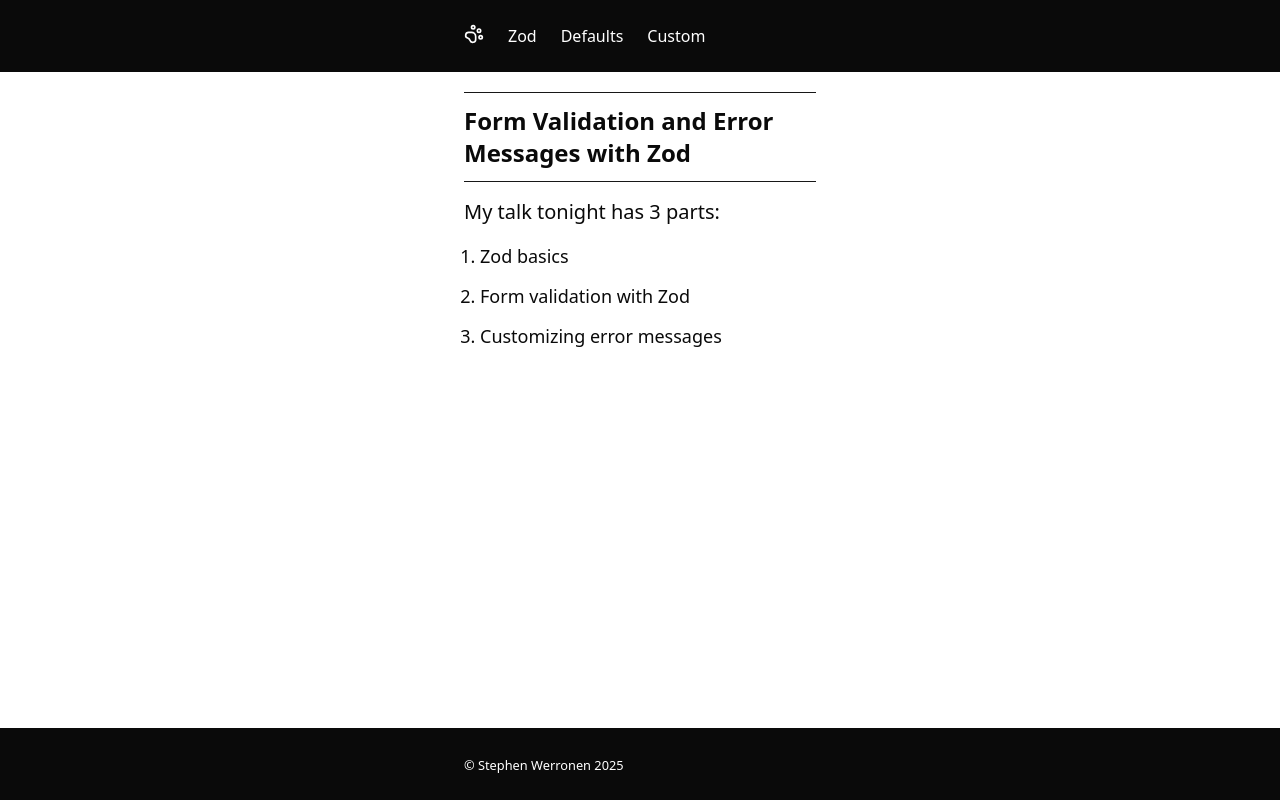
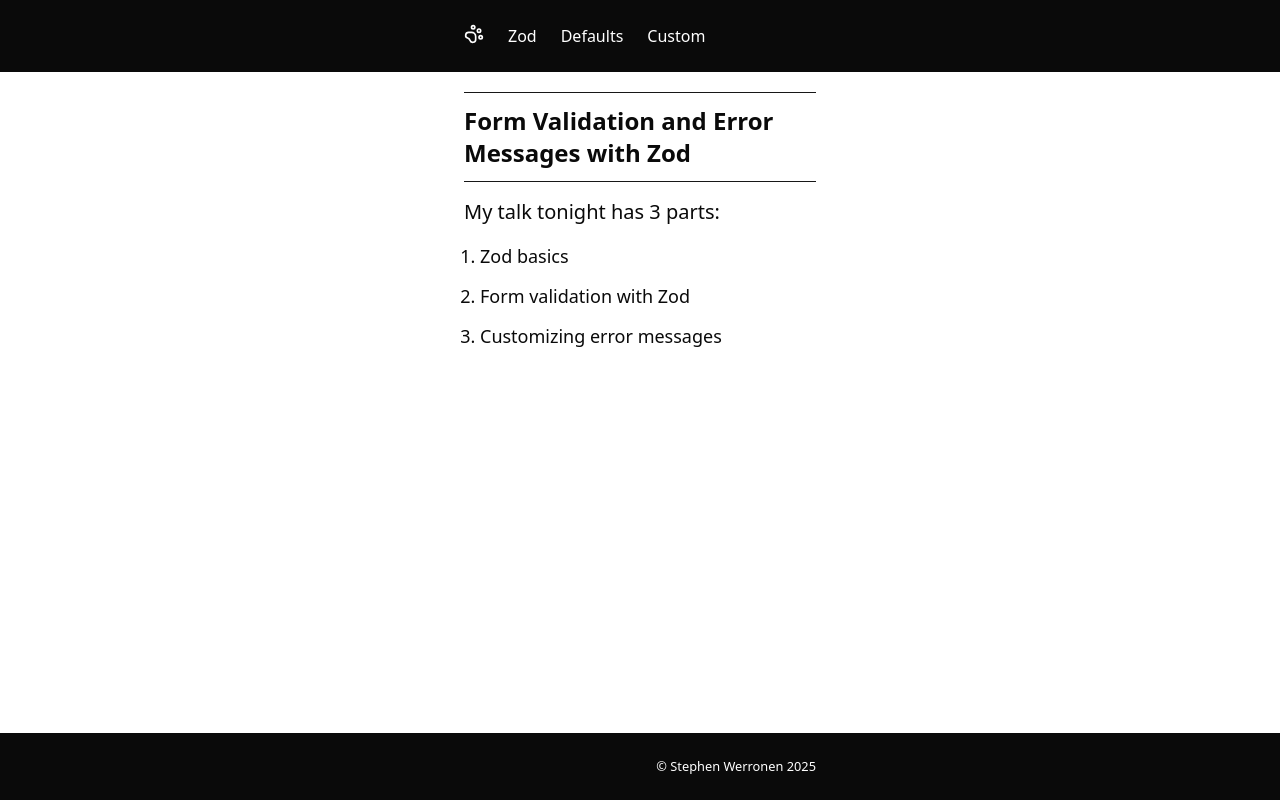
Before and after one commit to werronense/kelpys, a Next.js app: page / in a window 1280 px wide. Built offline with nearby package versions, Linux system fonts and the light colour scheme.

Commit message:
Adjust site footer

```diff
--- a/components/site-footer.tsx
+++ b/components/site-footer.tsx
@@ -1,7 +1,7 @@
 export default function SiteFooter() {
   return (
     <footer className={"bg-foreground text-background py-6 px-4 w-full"}>
-      <div className={"max-w-sm mx-auto sm:px-4"}>
+      <div className={"flex justify-end max-w-sm mx-auto sm:px-4"}>
         <small>&copy; Stephen Werronen 2025</small>
       </div>
     </footer>
```
